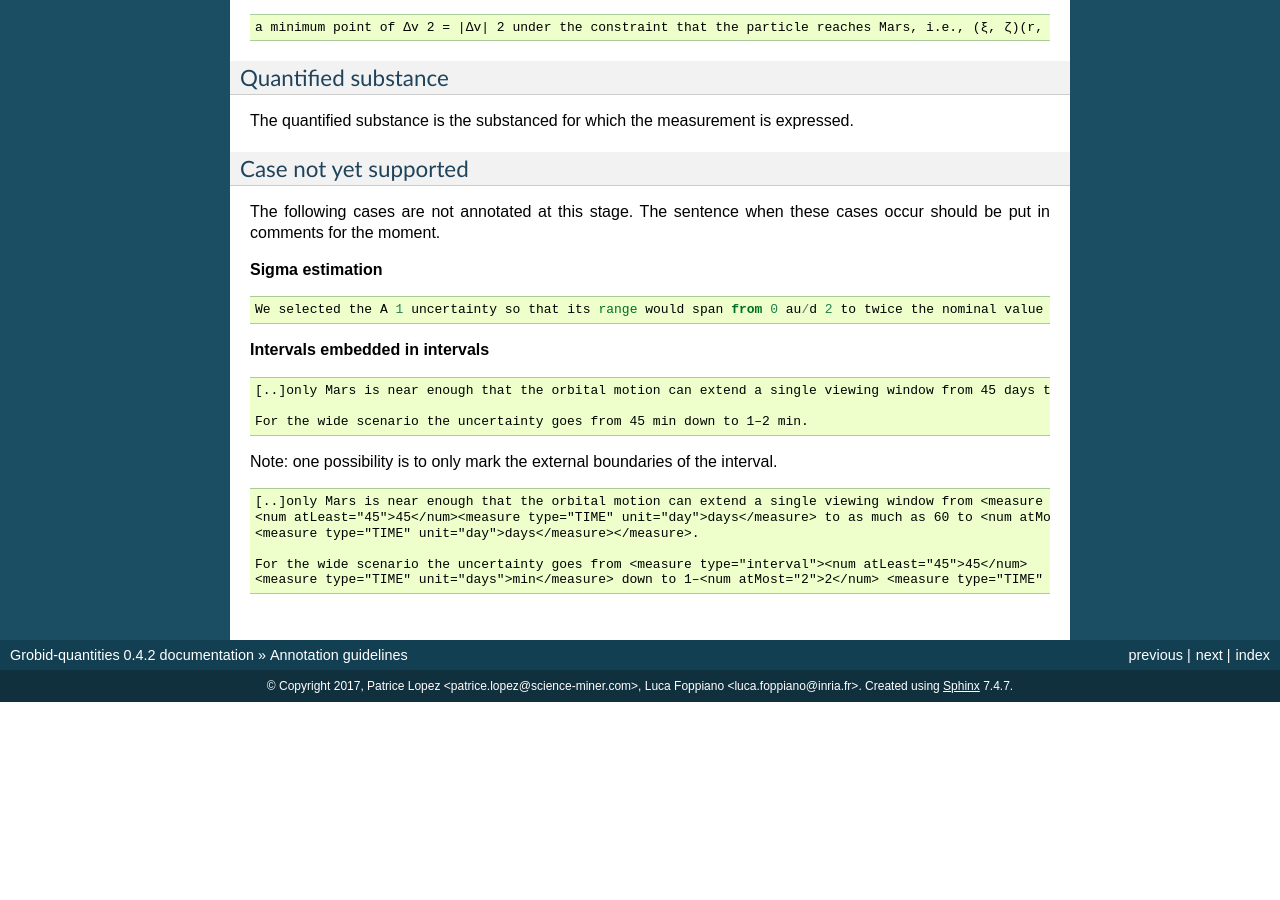
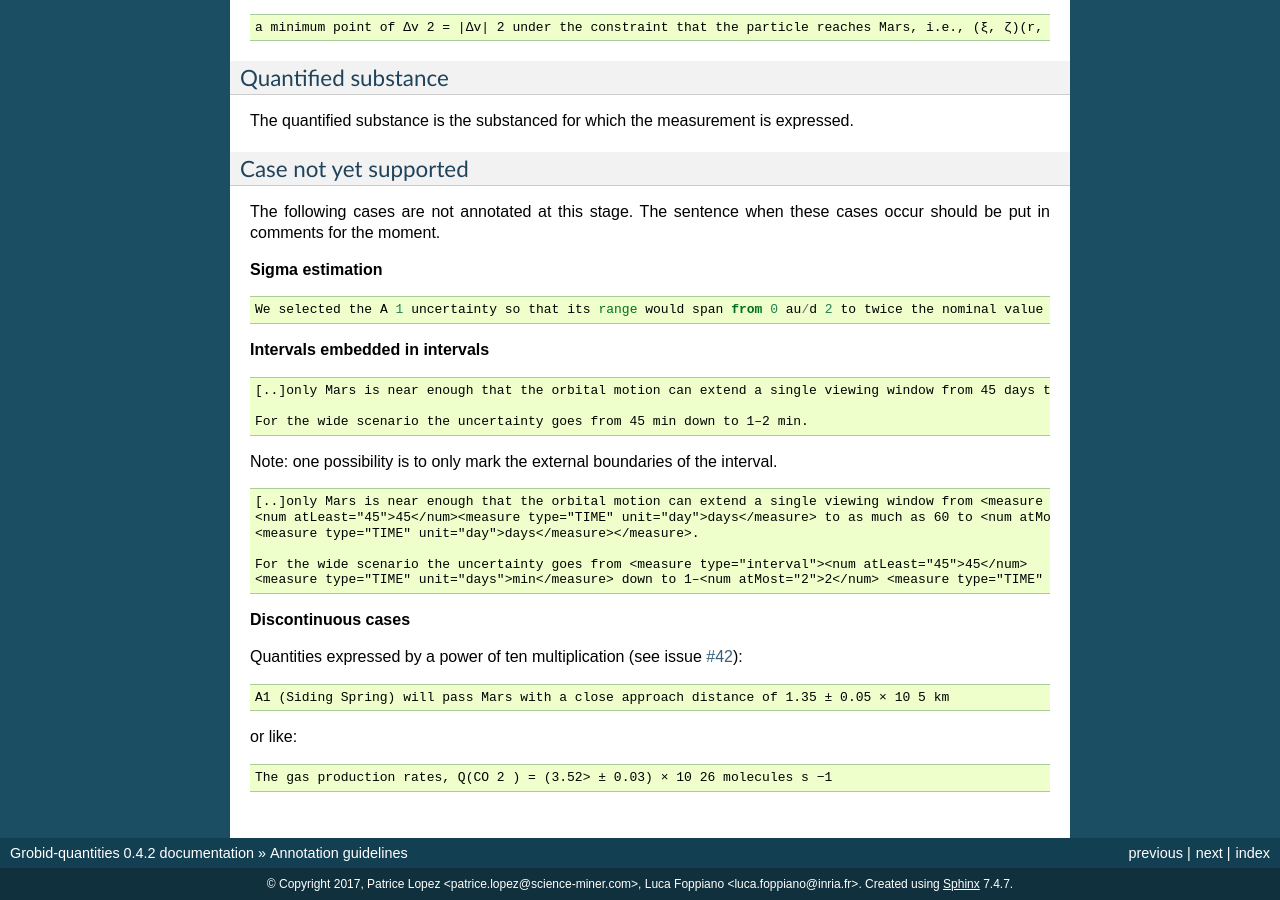
Before and after one commit to lfoppiano/grobid-quantities, a Sphinx documentation site: the page built from doc/guidelines.rst, in a window 1280 px wide and 900 px high, scrolled down 4707 px. Built offline with Sphinx 7.4.7, drawn with Linux system fonts in a browser that asks for light colours; before the commit the page ends 5409 px from its top, so only the background shows below that.

Commit message:
adding issue #42 to doc

```diff
--- a/doc/guidelines.rst
+++ b/doc/guidelines.rst
@@ -271,3 +271,12 @@ Note: one possibility is to only mark the external boundaries of the interval.
 
   For the wide scenario the uncertainty goes from <measure type="interval"><num atLeast="45">45</num>
   <measure type="TIME" unit="days">min</measure> down to 1–<num atMost="2">2</num> <measure type="TIME" unit="min">min</measure></measure>.
+
+**Discontinuous cases**
+
+Quantities expressed by a power of ten multiplication (see issue `#42 <https://github.com/kermitt2/grobid-quantities/issues/42>`_):
+::
+  A1 (Siding Spring) will pass Mars with a close approach distance of 1.35 ± 0.05 × 10 5 km
+or like:
+::
+  The gas production rates, Q(CO 2 ) = (3.52> ± 0.03) × 10 26 molecules s −1
```
